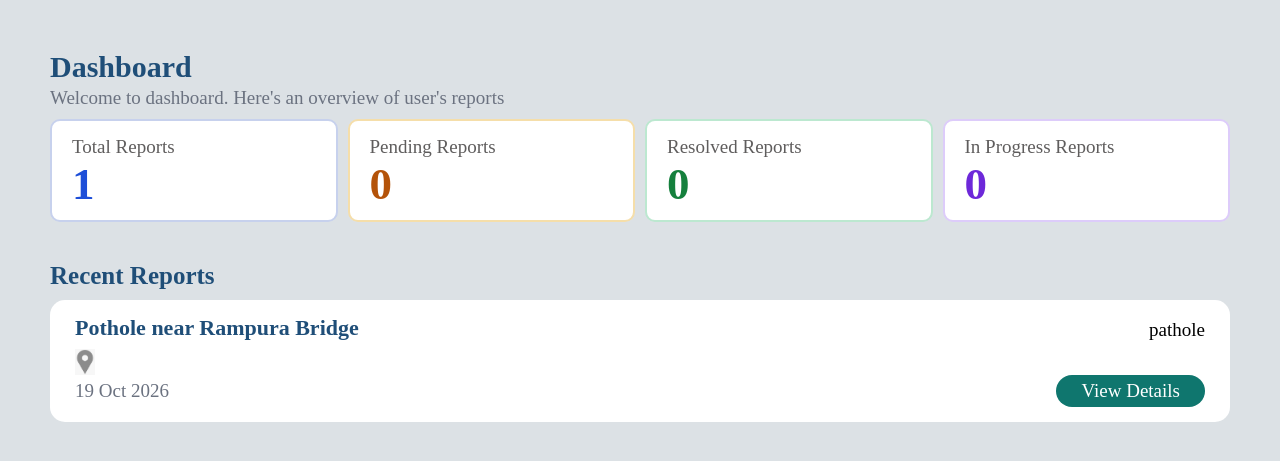
After one commit to mahedi195/RoadFix-Dhaka-Road-Problem-Reporting-System, a Django app: page /dashboardPage/ in a window 1280 px wide. The commit adds this page. Shown: the top 461 px of the page. Run offline with Django 5.2, Linux system fonts and the light colour scheme; data comes from the database, SQL or seed files in the repository.

Commit message:
dashboard page design, status number linking from database, adding latest 3 reports done

```diff
--- a/reports/urls.py
+++ b/reports/urls.py
@@ -7,6 +7,6 @@ urlpatterns = [
     #    path('createForm/',views.report_create),
     path("reportForm/", views.report_create, name="report_form"),
     path('report/<int:id>/' ,views.report_details,name='specific_report_details'),
-
+    path('dashboardPage/',views.dashboard, name='Dashboard')
 
 ]
--- a/reports/views.py
+++ b/reports/views.py
@@ -13,6 +13,25 @@ def report_list(request):
 
 from django.shortcuts import render, redirect
 from .models import Report
+
+
+def dashboard(request):
+    allReports = Report.objects.all().order_by('-create_date')[:3]
+    totReport=Report.objects.all().count()
+    pending = Report.objects.filter(status="pending").count()
+    inProgress = Report.objects.filter(status="in_progress").count()
+    resolvedd = Report.objects.filter(status="resolved").count()
+    return render(
+        request,
+        "dashboard.html",
+        {
+            "allReports":allReports,
+            "totalReport": totReport,
+            "pendingReport": pending,
+            "inProgressReport": inProgress,
+            "resolvedReport": resolvedd,
+        },
+    )
 
 
 def report_list(request):
@@ -52,9 +71,6 @@ def report_create(request):
         return redirect("index")
 
 
-def report_details(request,id):
-    report=Report.objects.get(id=id)
-    return render(request,'report_details.html',
-                  {
-                      'report':report
-                  })
+def report_details(request, id):
+    report = Report.objects.get(id=id)
+    return render(request, "report_details.html", {"report": report})
--- /dev/null
+++ b/templates/dashboard.html
@@ -0,0 +1,290 @@
+{% load static %}
+<!DOCTYPE html>
+<html lang="en">
+
+<head>
+    <meta charset="UTF-8">
+    <meta name="viewport" content="width=device-width, initial-scale=1.0">
+    <title>Dashboard</title>
+
+    <style>
+
+        .dashboard_text h2 {
+            margin: 0;
+            margin-bottom: 3px;
+            font-size: 30px;
+
+        }
+
+        .dashboard_text p {
+            margin: 0;
+            color: #6B7280;
+            font-size: 19px;
+            margin-bottom: 10px;
+        }
+
+        .box {
+            background-color: #FFFFFF;
+            border-radius: 10px;
+            padding-left: 20px 0px 10px 10px;
+            padding: 15px 10px 10px 20px;
+        }
+
+        .reportBox {
+            display: grid;
+            grid-template-columns: repeat(4, 1fr);
+            gap: 10px;
+            /* padding: 50px;*/
+        }
+
+        .box p {
+            margin: 0;
+        }
+
+        .box .number {
+            font-size: 45px;
+            FONT-WEIGHT: bold;
+        }
+
+        .box.total .number {
+            color: #1D4ED8;
+            font-weight: bold;
+
+        }
+
+        .box.pending .number {
+            color: #B45309;
+            font-weight: bold;
+        }
+
+        .box.resolved .number {
+            color: #15803D;
+            font-weight: bold;
+        }
+
+        .box.solved .number {
+            color: #6D28D9;
+            font-weight: bold;
+        }
+
+
+        .box.total {
+            border: 2px solid #c7d1ed;
+        }
+
+        .box.pending {
+            border: 2px solid #F5DEAA;
+        }
+
+        .box.resolved {
+            border: 2px solid #BCE8D0;
+        }
+
+        .box.solved {
+            border: 2px solid #DDCCFA;
+        }
+
+        .box .label {
+            color: rgb(95 93 93);
+            font-size: 19px;
+        }
+
+        .dashboard_text h2 {
+            margin: 0;
+            margin-bottom: 3px;
+            color: #1F4E78;
+        }
+
+        .recentReportsText h3 {
+            color: #1F4E78;
+            margin-top: 15px;
+            margin-bottom: 10px;
+            font-size: 25px;
+            margin-top: 40px;
+        }
+
+        .recentReports .cart p {
+            margin: 3px;
+
+        }
+
+        .cart h3 {
+            margin: 0;
+            margin-bottom: 3px;
+        }
+
+
+
+        .cart .title {
+            color: #1F4E78;
+        }
+
+        .cart .pending {
+            color: rgb(180, 106, 9);
+            background-color: rgb(243, 224, 199);
+            padding: 4px 25px;
+            border-radius: 20px
+        }
+
+        .cart .resolved {
+            color: #166534;
+            background-color: #DCFCE7;
+            padding: 4px 25px;
+            border-radius: 20px
+        }
+
+        .cart .in_progress {
+            color: #3730a3;
+            background-color: #e0e7ff;
+            padding: 4px 25px;
+            border-radius: 20px
+        }
+
+        .title_status {
+            display: flex;
+            align-items: center;
+            justify-content: space-between;
+            margin-top: 0px;
+            margin-bottom: 5px;
+        }
+
+        .cart p {
+            margin: 0;
+        }
+
+        .date_viewMore {
+            display: flex;
+            align-items: center;
+            justify-content: space-between;
+
+        }
+
+        .date_viewMore a {
+            color: #0F766E;
+            text-decoration: none;
+        }
+
+        .cart .location {
+            display: flex;
+            align-items: center;
+            gap: 5px;
+        }
+
+
+        .cart {
+            /* padding: 10px 20px; */
+            background: white;
+            margin-bottom: 20px;
+            padding: 15px 25px;
+            border-radius: 15px;
+        }
+
+
+        body {
+            margin: 0;
+            background-color: #dce1e5;
+            padding: 0px 50px;
+            margin: 50px 0px;
+        }
+
+        .date_viewMore .viewDetails {
+            font-size: 19px;
+            background-color: #0F766E;
+            padding: 5px 25px;
+            border-radius: 20px;
+            color: white;
+            transition: transform 0.3s ease,
+                background-color 0.3s ease;
+
+        }
+
+        .date_viewMore .viewDetails:hover {
+            background-color: #115E59;
+            transform: scale(1.02);
+
+        }
+
+
+        .recentReports .cart p {
+    /* margin: 3px; */
+     margin: 0;
+}
+
+    </style>
+</head>
+
+<body>
+
+    <div class="dashboard_text">
+        <h2 class="">Dashboard</h2>
+        <p>Welcome to dashboard. Here's an overview of user's reports</p>
+    </div>
+
+    <div class="reportBox">
+        <div class="box total">
+            <p class="label">Total Reports</p>
+            <p class="number">{{totalReport}}</p>
+
+        </div>
+
+        <div class="box pending">
+            <p class="label">Pending Reports</p>
+            <p class="number">{{pendingReport}}</p>
+
+        </div>
+
+        <div class="box resolved">
+            <p class="label">Resolved Reports</p>
+            <p class="number">{{inProgressReport}}</p>
+
+        </div>
+
+        <div class="box solved">
+            <p class="label">In Progress Reports</p>
+            <p class="number">{{resolvedReport}}</p>
+
+        </div>
+
+    </div>
+
+    <div class="recentReportsText">
+        <h3>Recent Reports</h3>
+    </div>
+
+    <div class="recentReports">
+        {% for reportX in allReports%}
+        <div class="cart">
+            <!-- <p>{{reportX.id}}</p>
+        -->
+            <div class="title_status">
+                <h3 class="title" style="font-size: 22px;"> {{reportX.title}}</h3>
+                <p class="{{reportX.status}}" style="font-size: 19px;">{{reportX.get_category_display}}</p>
+            </div>
+            <div class="location" style="color:  #6B7280; font-size: 19px;">
+                <img src="{% static 'images/location.png' %} " style="width: 20px;">
+                {{reportX.location}}
+            </div>
+            <div class="date_viewMore">
+                <p class="" style="color:  #6B7280; font-size: 19px;"> {{reportX.create_date|date:'d M Y'}}</p>
+                <a href="{% url 'specific_report_details' reportX.id %}" class="viewDetails">
+                    View Details
+                </a>
+            </div>
+        </div>
+
+
+    </div>
+
+    {% empty %}
+    <h2>Sorry, No reports available</h2>
+    {% endfor%}
+    </div>
+
+
+
+
+
+
+</body>
+
+</html>
--- a/templates/index.html
+++ b/templates/index.html
@@ -398,6 +398,7 @@
 
 
     <header>
+        <a href="{% url 'Dashboard' %}">Dashboard</a>
         <h2>Make Dhaka's Road Better</h2>
         <p>Report road problems and keep clean Dhaka</p>
 
```
Also changed, not shown: static/images/location.png.
